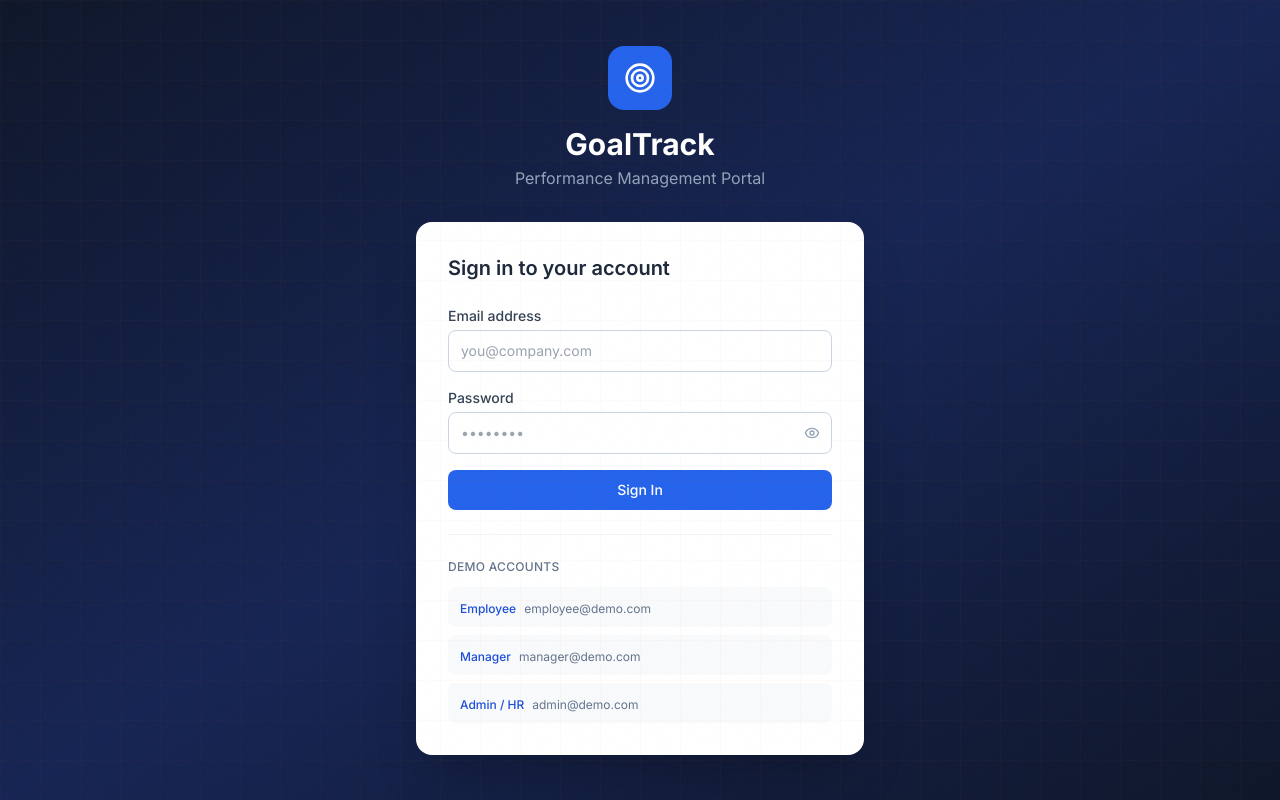
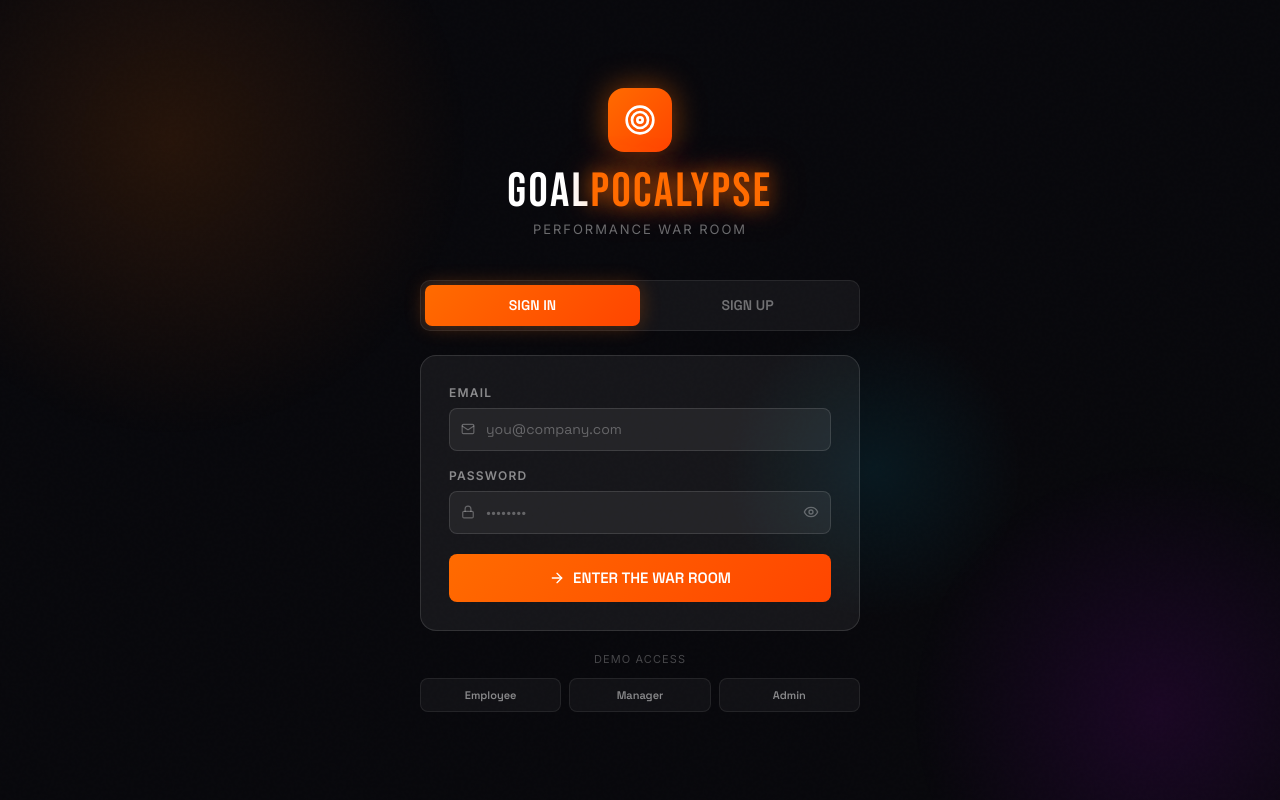
Before and after one commit to nishanth-567/goal-portal, a Next.js app: page /login in a window 1280 px wide. Built offline with nearby package versions, Linux system fonts and the light colour scheme.

Commit message:
Add signup functionality to login page
Refactor login page to support signup functionality and improve form handling.

```diff
--- a/src/app/login/page.tsx
+++ b/src/app/login/page.tsx
@@ -2,124 +2,190 @@
 import { useState } from "react";
 import { signIn } from "next-auth/react";
 import { useRouter } from "next/navigation";
-import { Target, Loader2, Eye, EyeOff } from "lucide-react";
+import { Loader2, Eye, EyeOff, Zap, Target, ArrowRight, Lock, Mail, User, Building, Hash } from "lucide-react";
 
 export default function LoginPage() {
   const router = useRouter();
-  const [email, setEmail] = useState("");
-  const [password, setPassword] = useState("");
+  const [mode, setMode] = useState<"login" | "signup">("login");
   const [showPassword, setShowPassword] = useState(false);
+  const [loading, setLoading] = useState(false);
   const [error, setError] = useState("");
-  const [loading, setLoading] = useState(false);
+  const [success, setSuccess] = useState("");
 
-  async function handleSubmit(e: React.FormEvent) {
-    e.preventDefault();
-    setLoading(true);
-    setError("");
-
-    const res = await signIn("credentials", {
-      email,
-      password,
-      redirect: false,
+  const [loginForm, setLoginForm] = useState({ email: "", password: "" });
+  const [signupForm, setSignupForm] = useState({
+    name: "", email: "", password: "", confirmPassword: "",
+    employeeId: "", department: "", designation: "", role: "EMPLOYEE",
   });
 
+  async function handleLogin(e: React.FormEvent) {
+    e.preventDefault();
+    setLoading(true); setError("");
+    const res = await signIn("credentials", { email: loginForm.email, password: loginForm.password, redirect: false });
     setLoading(false);
+    if (res?.error) setError("Invalid email or password. Check your credentials.");
+    else router.push("/dashboard");
+  }
 
-    if (res?.error) {
-      setError("Invalid email or password. Please try again.");
-    } else {
+  async function handleSignup(e: React.FormEvent) {
+    e.preventDefault();
+    setError(""); setSuccess("");
+    if (signupForm.password.length < 8) { setError("Password must be at least 8 characters."); return; }
+    if (signupForm.password !== signupForm.confirmPassword) { setError("Passwords do not match."); return; }
+    setLoading(true);
+    const res = await fetch("/api/users", {
+      method: "POST",
+      headers: { "Content-Type": "application/json" },
+      body: JSON.stringify(signupForm),
+    });
+    const data = await res.json();
+    setLoading(false);
+    if (!res.ok) setError(data.error || "Signup failed.");
+    else {
+      setSuccess("Account created! Signing you in...");
+      await signIn("credentials", { email: signupForm.email, password: signupForm.password, redirect: false });
       router.push("/dashboard");
     }
   }
 
   return (
-    <div className="min-h-screen bg-gradient-to-br from-slate-900 via-blue-950 to-slate-900 flex items-center justify-center p-4">
-      <div className="w-full max-w-md">
+    <div style={{ minHeight: "100vh", display: "flex", alignItems: "center", justifyContent: "center", padding: "20px", position: "relative", background: "rgb(8,8,12)" }}>
+
+      {/* Ambient orbs */}
+      <div style={{ position: "fixed", top: "-20%", left: "-10%", width: "600px", height: "600px", borderRadius: "50%", background: "radial-gradient(circle, rgba(255,107,0,0.12) 0%, transparent 70%)", pointerEvents: "none", zIndex: 0 }} />
+      <div style={{ position: "fixed", bottom: "-20%", right: "-10%", width: "500px", height: "500px", borderRadius: "50%", background: "radial-gradient(circle, rgba(191,0,255,0.10) 0%, transparent 70%)", pointerEvents: "none", zIndex: 0 }} />
+      <div style={{ position: "fixed", top: "40%", right: "20%", width: "300px", height: "300px", borderRadius: "50%", background: "radial-gradient(circle, rgba(0,212,255,0.08) 0%, transparent 70%)", pointerEvents: "none", zIndex: 0 }} />
+
+      <div style={{ width: "100%", maxWidth: "440px", position: "relative", zIndex: 1 }} className="slide-up">
+
         {/* Logo */}
-        <div className="text-center mb-8">
-          <div className="inline-flex items-center justify-center w-16 h-16 rounded-2xl bg-blue-600 mb-4">
-            <Target size={32} className="text-white" />
+        <div style={{ textAlign: "center", marginBottom: "40px" }}>
+          <div style={{ display: "inline-flex", alignItems: "center", justifyContent: "center", width: "64px", height: "64px", borderRadius: "16px", background: "linear-gradient(135deg, #FF6B00, #FF4500)", marginBottom: "16px", boxShadow: "0 0 30px rgba(255,107,0,0.5)" }}>
+            <Target size={32} color="white" />
           </div>
-          <h1 className="text-3xl font-bold text-white">GoalTrack</h1>
-          <p className="text-slate-400 mt-1">Performance Management Portal</p>
+          <h1 className="font-display" style={{ fontSize: "48px", lineHeight: 1, color: "white", marginBottom: "4px" }}>
+            GOAL<span style={{ color: "#FF6B00" }} className="text-glow-fire">POCALYPSE</span>
+          </h1>
+          <p style={{ color: "rgba(255,255,255,0.4)", fontSize: "13px", letterSpacing: "0.15em", textTransform: "uppercase" }}>
+            Performance War Room
+          </p>
+        </div>
+
+        {/* Tab switcher */}
+        <div style={{ display: "flex", background: "rgba(255,255,255,0.05)", borderRadius: "10px", padding: "4px", marginBottom: "24px", border: "1px solid rgba(255,255,255,0.08)" }}>
+          {["login", "signup"].map((m) => (
+            <button key={m} onClick={() => { setMode(m as any); setError(""); setSuccess(""); }}
+              style={{ flex: 1, padding: "10px", borderRadius: "7px", border: "none", cursor: "pointer", fontFamily: "'Space Grotesk', sans-serif", fontWeight: 600, fontSize: "14px", transition: "all 0.2s", background: mode === m ? "linear-gradient(135deg, #FF6B00, #FF4500)" : "transparent", color: mode === m ? "white" : "rgba(255,255,255,0.4)", boxShadow: mode === m ? "0 0 20px rgba(255,107,0,0.3)" : "none" }}>
+              {m === "login" ? "SIGN IN" : "SIGN UP"}
+            </button>
+          ))}
         </div>
 
         {/* Card */}
-        <div className="bg-white rounded-2xl shadow-2xl p-8">
-          <h2 className="text-xl font-semibold text-slate-800 mb-6">Sign in to your account</h2>
+        <div className="glass-card" style={{ borderRadius: "16px", padding: "28px" }}>
 
           {error && (
-            <div className="mb-4 p-3 bg-red-50 border border-red-200 rounded-lg text-sm text-red-700">
-              {error}
+            <div style={{ marginBottom: "16px", padding: "12px 16px", background: "rgba(255,50,50,0.1)", border: "1px solid rgba(255,50,50,0.3)", borderRadius: "8px", color: "#FF5050", fontSize: "13px", display: "flex", alignItems: "center", gap: "8px" }}>
+              <Zap size={14} /> {error}
+            </div>
+          )}
+          {success && (
+            <div style={{ marginBottom: "16px", padding: "12px 16px", background: "rgba(204,255,0,0.1)", border: "1px solid rgba(204,255,0,0.3)", borderRadius: "8px", color: "#CCFF00", fontSize: "13px" }}>
+              {success}
             </div>
           )}
 
-          <form onSubmit={handleSubmit} className="space-y-4">
+          {mode === "login" ? (
+            <form onSubmit={handleLogin} style={{ display: "flex", flexDirection: "column", gap: "16px" }}>
               <div>
-              <label className="block text-sm font-medium text-slate-700 mb-1">Email address</label>
-              <input
-                type="email"
-                value={email}
-                onChange={(e) => setEmail(e.target.value)}
-                required
-                className="w-full px-3 py-2.5 border border-slate-300 rounded-lg text-sm focus:outline-none focus:ring-2 focus:ring-blue-500 focus:border-transparent"
-                placeholder="you@company.com"
-              />
+                <label style={{ display: "block", fontSize: "12px", fontWeight: 600, color: "rgba(255,255,255,0.5)", marginBottom: "6px", textTransform: "uppercase", letterSpacing: "0.1em" }}>Email</label>
+                <div style={{ position: "relative" }}>
+                  <Mail size={14} style={{ position: "absolute", left: "12px", top: "50%", transform: "translateY(-50%)", color: "rgba(255,255,255,0.3)" }} />
+                  <input type="email" value={loginForm.email} onChange={(e) => setLoginForm(p => ({ ...p, email: e.target.value }))} className="gp-input" style={{ paddingLeft: "36px" }} placeholder="you@company.com" required />
                 </div>
-
+              </div>
               <div>
-              <label className="block text-sm font-medium text-slate-700 mb-1">Password</label>
-              <div className="relative">
-                <input
-                  type={showPassword ? "text" : "password"}
-                  value={password}
-                  onChange={(e) => setPassword(e.target.value)}
-                  required
-                  className="w-full px-3 py-2.5 border border-slate-300 rounded-lg text-sm focus:outline-none focus:ring-2 focus:ring-blue-500 focus:border-transparent pr-10"
-                  placeholder="••••••••"
-                />
-                <button
-                  type="button"
-                  onClick={() => setShowPassword(!showPassword)}
-                  className="absolute right-3 top-1/2 -translate-y-1/2 text-slate-400 hover:text-slate-600"
-                >
+                <label style={{ display: "block", fontSize: "12px", fontWeight: 600, color: "rgba(255,255,255,0.5)", marginBottom: "6px", textTransform: "uppercase", letterSpacing: "0.1em" }}>Password</label>
+                <div style={{ position: "relative" }}>
+                  <Lock size={14} style={{ position: "absolute", left: "12px", top: "50%", transform: "translateY(-50%)", color: "rgba(255,255,255,0.3)" }} />
+                  <input type={showPassword ? "text" : "password"} value={loginForm.password} onChange={(e) => setLoginForm(p => ({ ...p, password: e.target.value }))} className="gp-input" style={{ paddingLeft: "36px", paddingRight: "40px" }} placeholder="••••••••" required />
+                  <button type="button" onClick={() => setShowPassword(!showPassword)} style={{ position: "absolute", right: "12px", top: "50%", transform: "translateY(-50%)", background: "none", border: "none", cursor: "pointer", color: "rgba(255,255,255,0.3)", padding: 0 }}>
                     {showPassword ? <EyeOff size={16} /> : <Eye size={16} />}
                   </button>
                 </div>
               </div>
-
-            <button
-              type="submit"
-              disabled={loading}
-              className="w-full py-2.5 bg-blue-600 hover:bg-blue-700 disabled:opacity-70 text-white rounded-lg font-medium text-sm transition-colors flex items-center justify-center gap-2"
-            >
-              {loading && <Loader2 size={16} className="animate-spin" />}
-              {loading ? "Signing in..." : "Sign In"}
+              <button type="submit" disabled={loading} className="btn-fire" style={{ width: "100%", padding: "13px", display: "flex", alignItems: "center", justifyContent: "center", gap: "8px", fontSize: "15px", marginTop: "4px" }}>
+                {loading ? <Loader2 size={16} className="animate-spin" /> : <><ArrowRight size={16} /> ENTER THE WAR ROOM</>}
               </button>
             </form>
+          ) : (
+            <form onSubmit={handleSignup} style={{ display: "flex", flexDirection: "column", gap: "14px" }}>
+              {[
+                { key: "name", label: "Full Name", icon: User, placeholder: "John Doe", type: "text", required: true },
+                { key: "email", label: "Work Email", icon: Mail, placeholder: "john@company.com", type: "email", required: true },
+                { key: "employeeId", label: "Employee ID", icon: Hash, placeholder: "EMP001", type: "text", required: false },
+                { key: "department", label: "Department", icon: Building, placeholder: "Sales, Engineering...", type: "text", required: false },
+                { key: "designation", label: "Designation", icon: User, placeholder: "Senior Engineer...", type: "text", required: false },
+              ].map(({ key, label, icon: Icon, placeholder, type, required }) => (
+                <div key={key}>
+                  <label style={{ display: "block", fontSize: "11px", fontWeight: 600, color: "rgba(255,255,255,0.4)", marginBottom: "5px", textTransform: "uppercase", letterSpacing: "0.1em" }}>{label}</label>
+                  <div style={{ position: "relative" }}>
+                    <Icon size={13} style={{ position: "absolute", left: "11px", top: "50%", transform: "translateY(-50%)", color: "rgba(255,255,255,0.25)" }} />
+                    <input type={type} value={(signupForm as any)[key]} onChange={(e) => setSignupForm(p => ({ ...p, [key]: e.target.value }))} className="gp-input" style={{ paddingLeft: "32px", padding: "9px 12px 9px 32px" }} placeholder={placeholder} required={required} />
+                  </div>
+                </div>
+              ))}
+              <div>
+                <label style={{ display: "block", fontSize: "11px", fontWeight: 600, color: "rgba(255,255,255,0.4)", marginBottom: "5px", textTransform: "uppercase", letterSpacing: "0.1em" }}>Role</label>
+                <select value={signupForm.role} onChange={(e) => setSignupForm(p => ({ ...p, role: e.target.value }))} className="gp-input">
+                  <option value="EMPLOYEE">Employee</option>
+                  <option value="MANAGER">Manager</option>
+                </select>
+              </div>
+              <div>
+                <label style={{ display: "block", fontSize: "11px", fontWeight: 600, color: "rgba(255,255,255,0.4)", marginBottom: "5px", textTransform: "uppercase", letterSpacing: "0.1em" }}>Password (min 8 chars)</label>
+                <div style={{ position: "relative" }}>
+                  <Lock size={13} style={{ position: "absolute", left: "11px", top: "50%", transform: "translateY(-50%)", color: "rgba(255,255,255,0.25)" }} />
+                  <input type={showPassword ? "text" : "password"} value={signupForm.password} onChange={(e) => setSignupForm(p => ({ ...p, password: e.target.value }))} className="gp-input" style={{ paddingLeft: "32px", paddingRight: "36px", padding: "9px 36px 9px 32px" }} placeholder="Min 8 characters" required minLength={8} />
+                  <button type="button" onClick={() => setShowPassword(!showPassword)} style={{ position: "absolute", right: "10px", top: "50%", transform: "translateY(-50%)", background: "none", border: "none", cursor: "pointer", color: "rgba(255,255,255,0.3)", padding: 0 }}>
+                    {showPassword ? <EyeOff size={14} /> : <Eye size={14} />}
+                  </button>
+                </div>
+              </div>
+              <div>
+                <label style={{ display: "block", fontSize: "11px", fontWeight: 600, color: "rgba(255,255,255,0.4)", marginBottom: "5px", textTransform: "uppercase", letterSpacing: "0.1em" }}>Confirm Password</label>
+                <div style={{ position: "relative" }}>
+                  <Lock size={13} style={{ position: "absolute", left: "11px", top: "50%", transform: "translateY(-50%)", color: "rgba(255,255,255,0.25)" }} />
+                  <input type="password" value={signupForm.confirmPassword} onChange={(e) => setSignupForm(p => ({ ...p, confirmPassword: e.target.value }))} className="gp-input" style={{ paddingLeft: "32px", padding: "9px 12px 9px 32px" }} placeholder="Repeat password" required />
+                </div>
+              </div>
+              <button type="submit" disabled={loading} className="btn-fire" style={{ width: "100%", padding: "12px", display: "flex", alignItems: "center", justifyContent: "center", gap: "8px", fontSize: "14px", marginTop: "4px" }}>
+                {loading ? <Loader2 size={16} className="animate-spin" /> : <><Zap size={15} /> JOIN THE APOCALYPSE</>}
+              </button>
+            </form>
+          )}
+        </div>
 
-          {/* Demo accounts */}
-          <div className="mt-6 pt-6 border-t border-slate-100">
-            <p className="text-xs text-slate-500 mb-3 font-medium uppercase tracking-wide">Demo Accounts</p>
-            <div className="space-y-2">
+        {/* Demo accounts - login only */}
+        {mode === "login" && (
+          <div style={{ marginTop: "20px" }}>
+            <p style={{ fontSize: "11px", color: "rgba(255,255,255,0.25)", textAlign: "center", marginBottom: "10px", textTransform: "uppercase", letterSpacing: "0.1em" }}>Demo Access</p>
+            <div style={{ display: "flex", gap: "8px" }}>
               {[
-                { label: "Employee", email: "employee@demo.com", password: "demo123" },
-                { label: "Manager", email: "manager@demo.com", password: "demo123" },
-                { label: "Admin / HR", email: "admin@demo.com", password: "demo123" },
+                { label: "Employee", email: "employee@demo.com" },
+                { label: "Manager", email: "manager@demo.com" },
+                { label: "Admin", email: "admin@demo.com" },
               ].map((acc) => (
-                <button
-                  key={acc.email}
-                  type="button"
-                  onClick={() => { setEmail(acc.email); setPassword(acc.password); }}
-                  className="w-full text-left px-3 py-2 rounded-lg bg-slate-50 hover:bg-slate-100 transition-colors"
-                >
-                  <span className="text-xs font-medium text-blue-700">{acc.label}</span>
-                  <span className="text-xs text-slate-500 ml-2">{acc.email}</span>
+                <button key={acc.email} onClick={() => setLoginForm({ email: acc.email, password: "demo123" })}
+                  style={{ flex: 1, padding: "8px", background: "rgba(255,255,255,0.04)", border: "1px solid rgba(255,255,255,0.08)", borderRadius: "8px", cursor: "pointer", color: "rgba(255,255,255,0.5)", fontSize: "11px", fontFamily: "'Space Grotesk', sans-serif", fontWeight: 600, transition: "all 0.2s" }}
+                  onMouseEnter={e => (e.currentTarget.style.borderColor = "rgba(255,107,0,0.4)")}
+                  onMouseLeave={e => (e.currentTarget.style.borderColor = "rgba(255,255,255,0.08)")}>
+                  {acc.label}
                 </button>
               ))}
             </div>
           </div>
-        </div>
+        )}
       </div>
     </div>
   );
```
Lines whose indentation alone changed are shown as unchanged.
